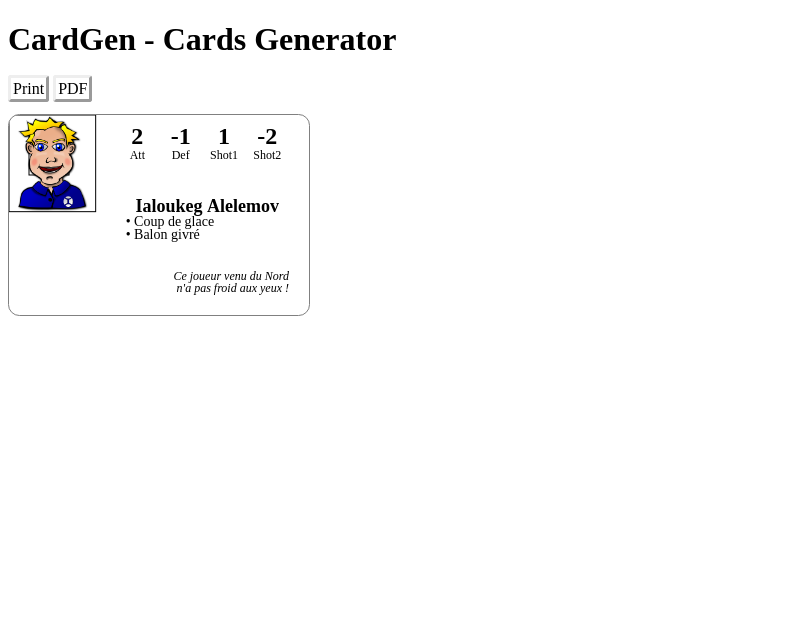
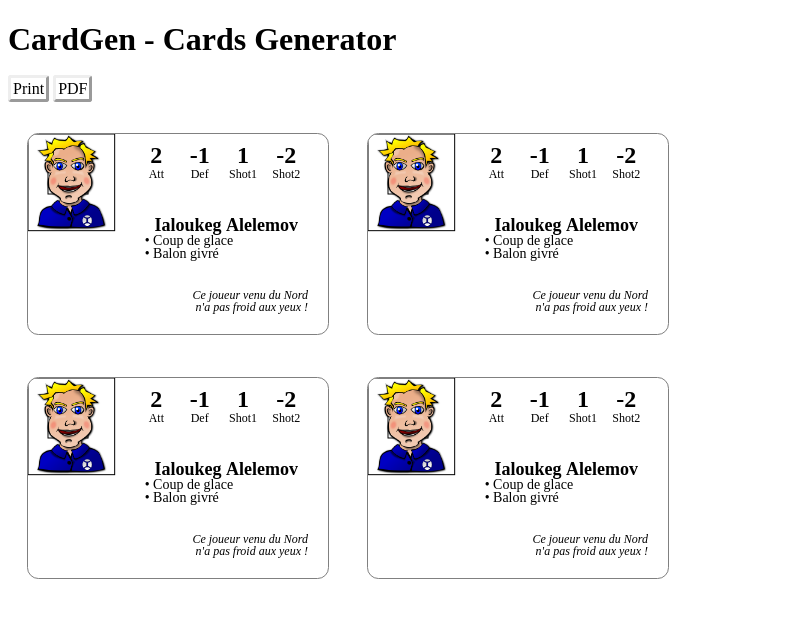
Before and after one commit to arnauldvm/j2s.cardgen, an Electron app: page index.html in a window 800 px wide. Drawn offline with Linux system fonts and the light colour scheme; no server answers.

Commit message:
:sparkles: Now possible to generate several copies of the card

```diff
--- a/assets/css/window.css
+++ b/assets/css/window.css
@@ -2,6 +2,7 @@
   border-radius: 3mm;
   border: 1px solid grey;
   background-color: white;
+  margin: 5mm;
 }
 
 .button {
--- a/data/card.json
+++ b/data/card.json
@@ -1,4 +1,5 @@
 {
+  "count": 4,
   "name": "Ialoukeg Alelemov",
   "positions": "69",
   "bonus": { "att": 2, "def": -1, "sh1": 1, "sh2": -2 },
--- a/index.html
+++ b/index.html
@@ -8,9 +8,7 @@
   <body>
     <h1>CardGen - Cards Generator</h1><!-- TODO avoid redundant title -->
     <p><a id="print" class="button">Print</a> <a id="pdf" class="button">PDF</a></p>
-    <canvas id="card" class="card_frame" width="300" height="200">
-      Canvas element not supported by browser
-    </canvas>
+    <div id="cards"></div>
   </body>
   <script src="./renderer.js" async></script>
 </html>
--- a/renderer.js
+++ b/renderer.js
@@ -17,10 +17,16 @@ const cardDescription = require("./data/card.json");
 
 const card = require('./assets/card');
 
-const canvas = document.getElementById('card');
-if (canvas.getContext) {
-  const ctx = canvas.getContext('2d');
-  card.draw(ctx, cardDescription);
-} else {
-  // canvas unsupported
+const div = document.getElementById('cards');
+for (let idx=0; idx<cardDescription.count; idx++) {
+  const canvas = document.createElement('canvas');
+  canvas.classList.add('card_frame');
+  canvas.width = 300;
+  canvas.height = 200;
+  if (!canvas.getContext) {
+    alert("Canvas unsupported");
+    break;
+  }
+  card.draw(canvas.getContext('2d'), cardDescription);
+  div.appendChild(canvas);
 }
```
